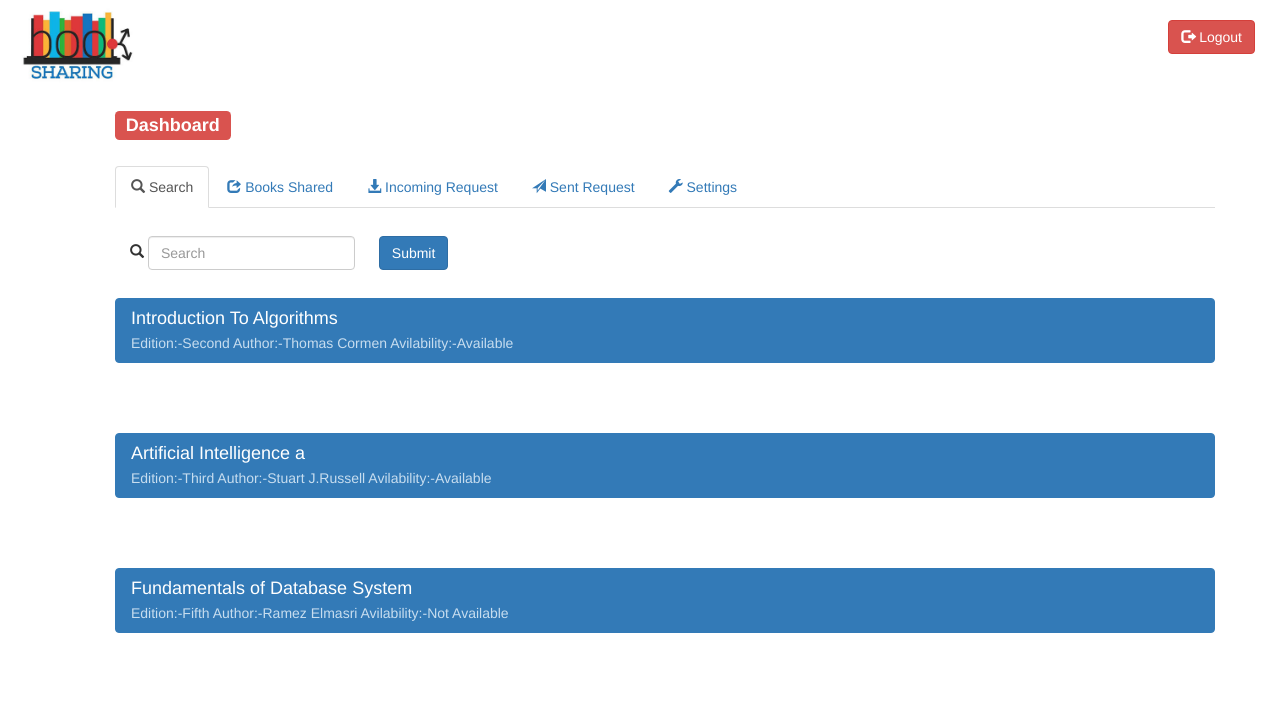
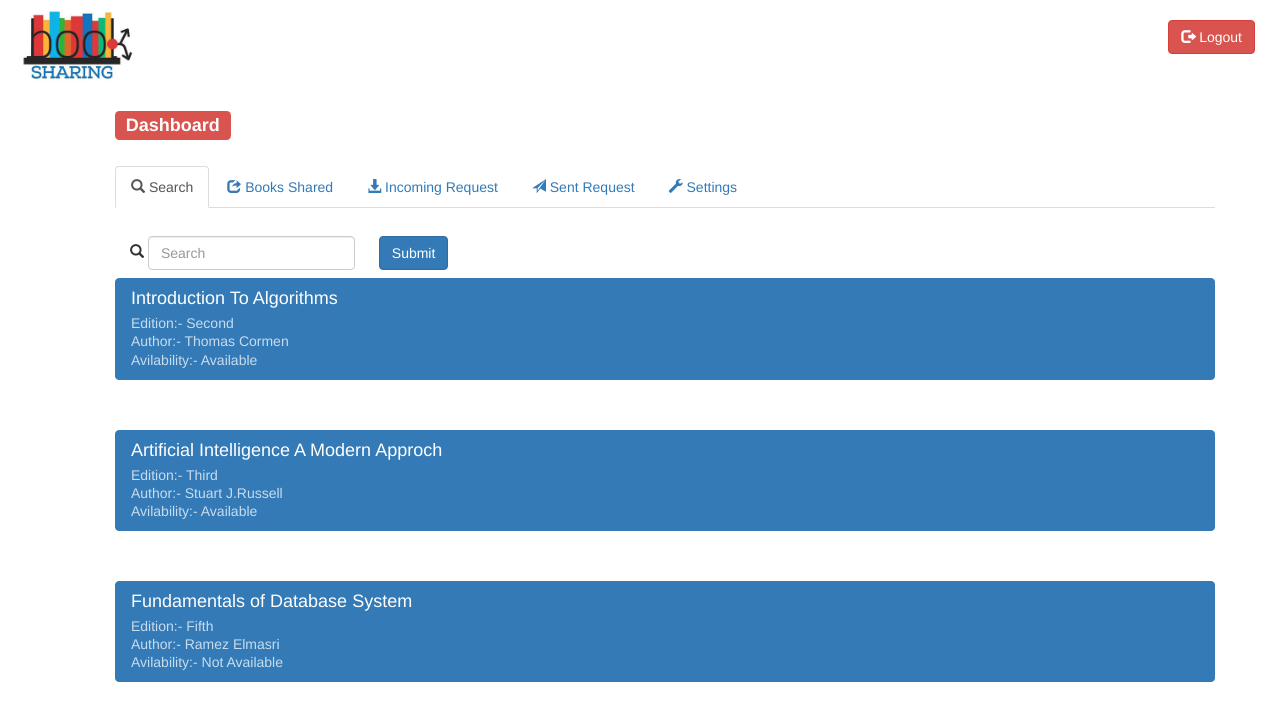
Before and after one commit to NikhilJoshi28/book-sharing-portal, a Flask app: page /dashboard/ in a window 1280 px wide. Shown: the top 721 px of the page. Run offline with Flask 2, Linux system fonts and the light colour scheme; some libraries are stand-ins or nearby versions.

Commit message:
content managegement Modified

```diff
--- a/content_management.py
+++ b/content_management.py
@@ -1,7 +1,7 @@
 
 def Content():
     BOOK_DETAILS= {"Book":[["Introduction To Algorithms","Second","Thomas Cormen","Available","/link0/"],
-                            ["Artificial Intelligence a","Third","Stuart J.Russell","Available","/link1/"],
+                            ["Artificial Intelligence A Modern Approch","Third","Stuart J.Russell","Available","/link1/"],
                             ["Fundamentals of Database System","Fifth","Ramez Elmasri","Not Available","/link2/"]]}
 
     return BOOK_DETAILS
--- a/templates/dashboard.html
+++ b/templates/dashboard.html
@@ -58,11 +58,11 @@
         </form>
         <label></label>
         {% for book in Book_details["Book"] %}
-            <div style="margin-top:70px; margin-right:50px">
+            <div style="margin-top:50px; margin-right:50px">
                 <div class="list-group" align="left">
                   <a href="" class="list-group-item active ">
                     <h4 class="list-group-item-heading">{{ book[0] }}</h4>
-                    <p class="list-group-item-text">Edition:-{{ book[1] }}   Author:-{{ book[2]}}    Avilability:-{{ book[3] }}</p>
+                    <p class="list-group-item-text">Edition:-  {{ book[1] }}<br>Author:-  {{ book[2]}}<br>Avilability:-  {{ book[3] }}</p>
                   </a>
                 </div>
             </div>
```
Also changed, not shown: 1 other file.
